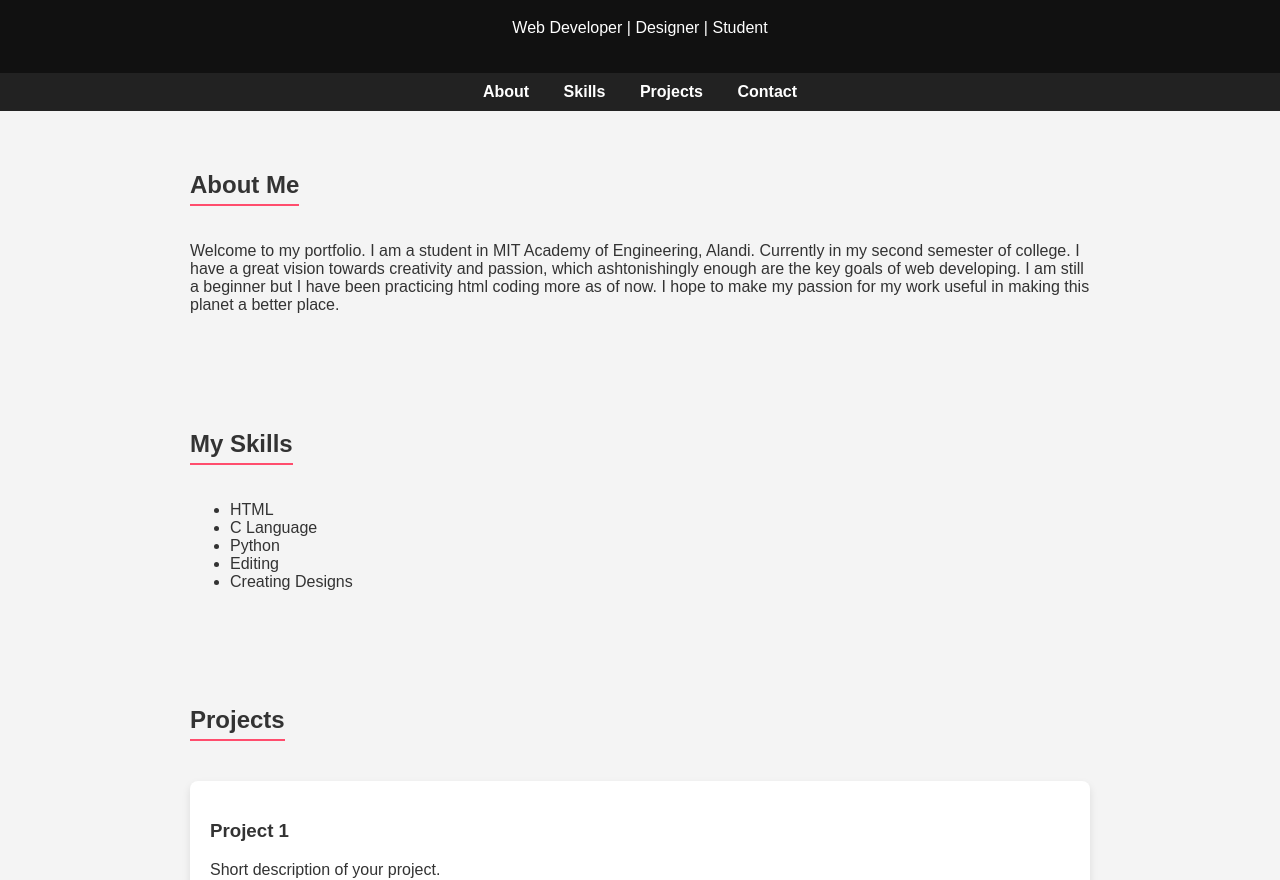
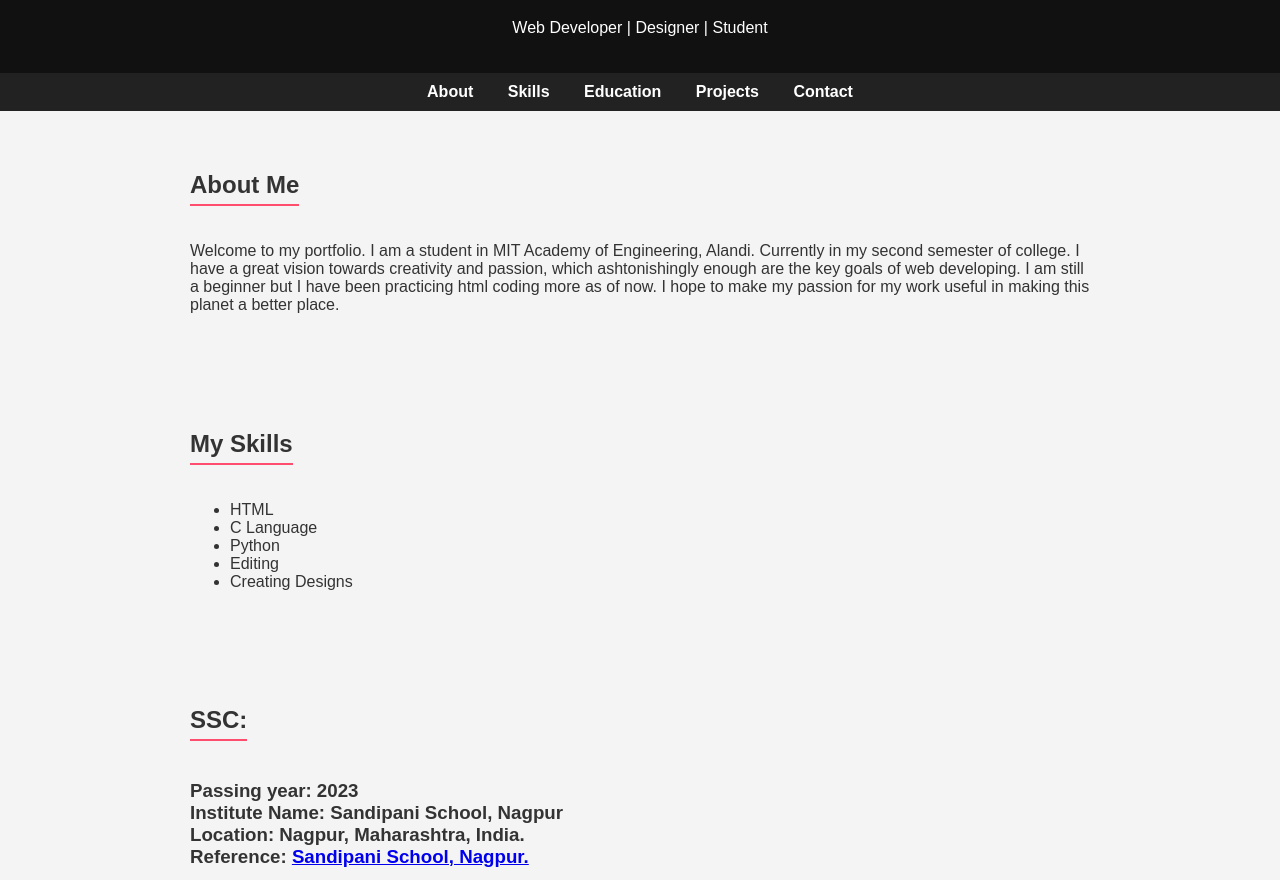
Before and after one commit to AahnaChauhan/MyDigitalPortfolio, a plain HTML site: page index.html in a window 1280 px wide. Shown: the part 81-961 px from the top of the page. Drawn offline with Linux system fonts and the light colour scheme.

Commit message:
Add education section to index.html
Added education section with details about SSC.

```diff
--- a/index.html
+++ b/index.html
@@ -90,6 +90,7 @@
   <nav>
     <a href="#about">About</a>
     <a href="#skills">Skills</a>
+    <a href="#education">Education</a>
     <a href="#projects">Projects</a>
     <a href="#contact">Contact</a>
   </nav>
@@ -109,6 +110,10 @@
       <li>Creating Designs</li>
     </ul>
   </section>
+
+  <section id="education">
+    <h2>SSC:</h2>
+    <h3>Passing year: 2023<br>Institute Name: Sandipani School, Nagpur<br>Location: Nagpur, Maharashtra, India.<br>Reference: <a href="https://www.sandipanischool.org/">Sandipani School, Nagpur.</a></h3>
 
   <section id="projects">
     <h2>Projects</h2>
```
